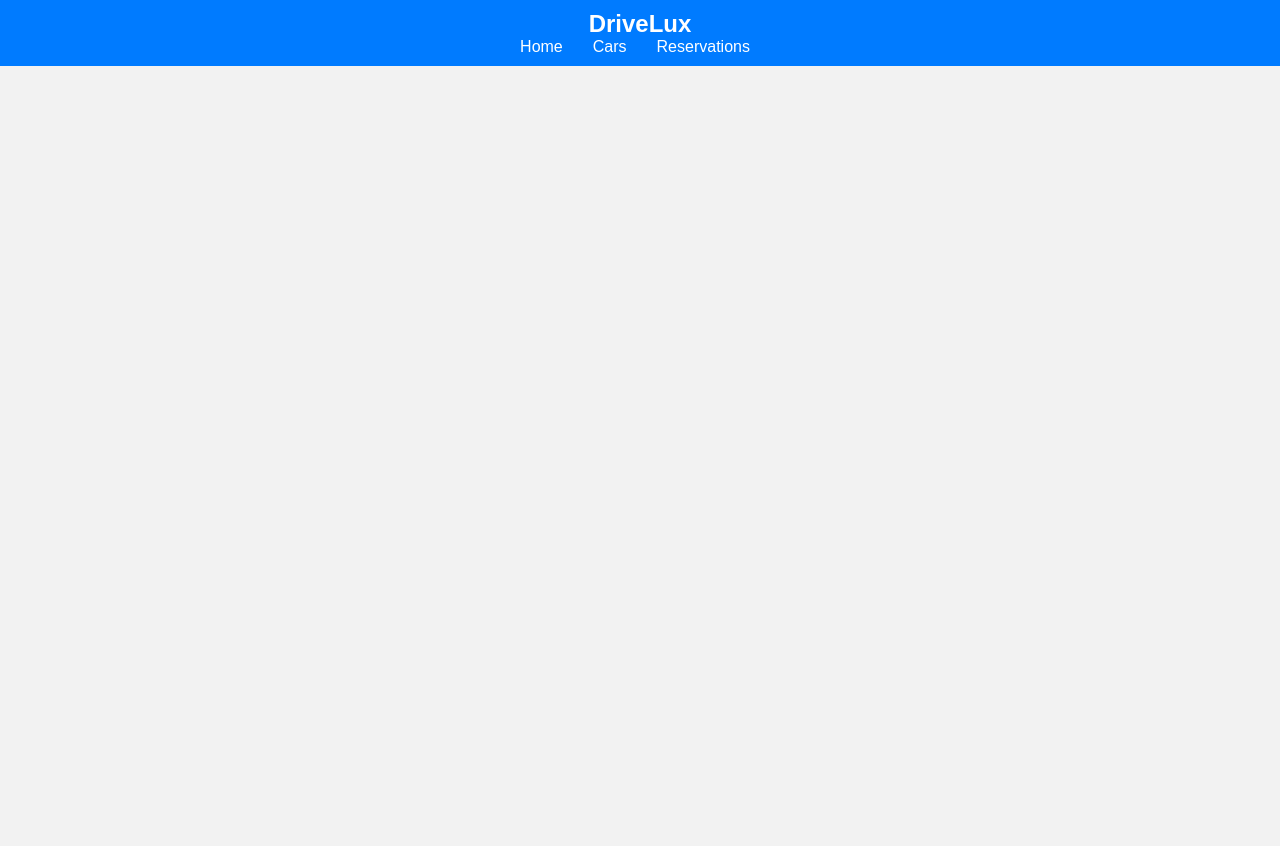
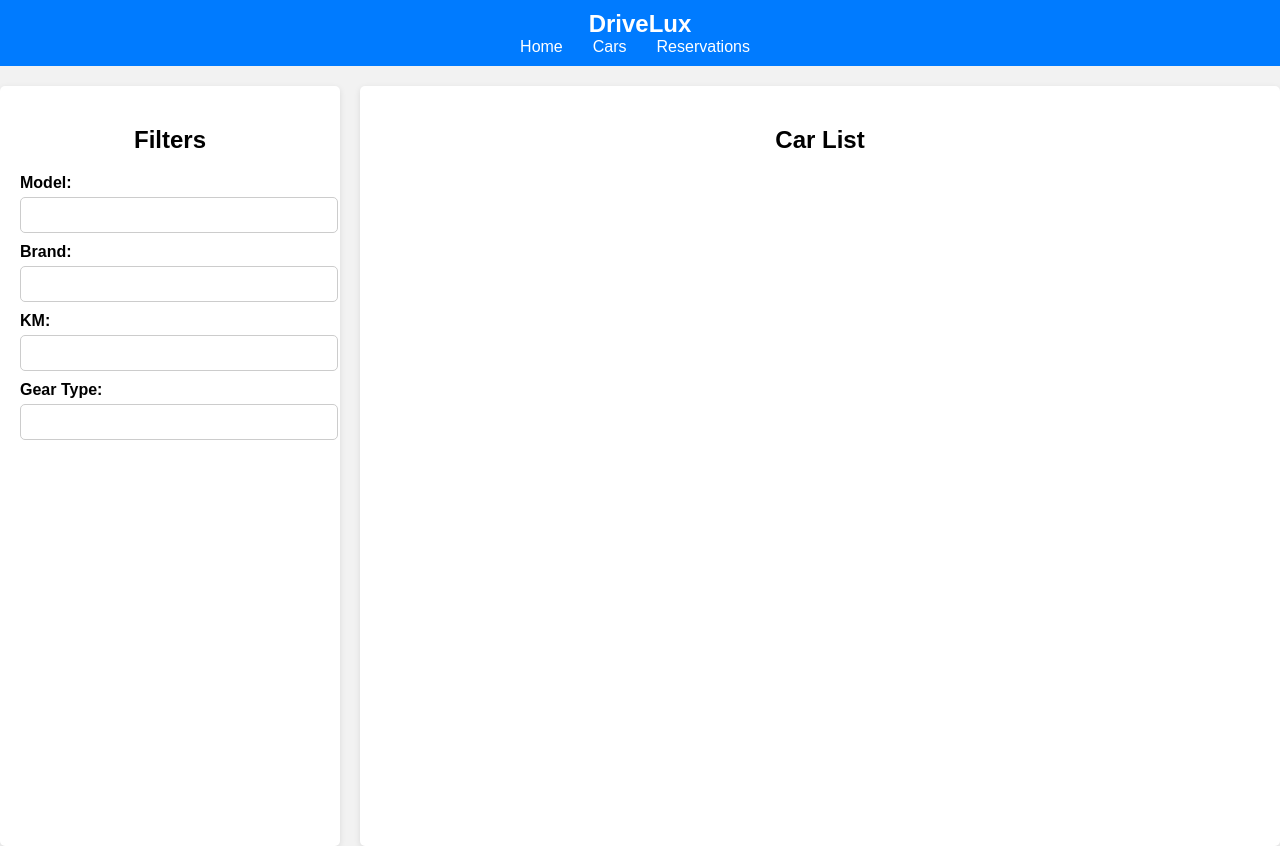
Before and after one commit to demiremir/driveluxfront, a React (Create React App) app: page /cars in a window 1280 px wide. Before the commit the page ends 800 px from the top, so only its background shows below. Built offline with nearby package versions, Linux system fonts and the light colour scheme.

Commit message:
cars page
filter side bar and car list

```diff
--- a/src/App.css
+++ b/src/App.css
@@ -105,3 +105,57 @@ button {
   color: #fff;
   text-decoration: none;
 }
+
+.page-container {
+  display: flex;
+  margin-top: 20px;
+}
+
+.sidebar {
+  width: 300px;
+  padding: 20px;
+  background-color: #fff;
+  border-radius: 5px;
+  box-shadow: 0 2px 6px rgba(0, 0, 0, 0.1);
+}
+
+.sidebar-content {
+  margin-bottom: 20px;
+}
+
+.filter-group {
+  margin-bottom: 10px;
+}
+
+.filter-group label {
+  display: block;
+  margin-bottom: 5px;
+  font-weight: bold;
+  text-align: left;
+}
+
+.content {
+  padding: 20px;
+  background-color: #fff;
+  border-radius: 5px;
+  box-shadow: 0 2px 6px rgba(0, 0, 0, 0.1);
+  height: calc(100vh - 80px); /* Sayfanın tamamını kaplayacak şekilde ayarlayın */
+  overflow-y: auto; /* İçeriğin kaydırılabilir olmasını sağlar */
+}
+
+.content h2 {
+  margin-bottom: 10px;
+}
+
+.filter-group input {
+  width: 100%;
+  padding: 8px;
+  font-size: 16px;
+  border-radius: 5px;
+  border: 1px solid #ccc;
+}
+
+.content-container {
+  flex: 1;
+  margin-left: 20px;
+}
--- a/src/App.js
+++ b/src/App.js
@@ -3,6 +3,7 @@ import { BrowserRouter as Router, Routes, Route } from 'react-router-dom';
 import LoginForm from './components/LoginForm';
 import Signupform from './components/Signupform';
 import Header from './components/Header';
+import CarsPage from './components/CarsPage';
 import './App.css';
 
 function App() {
@@ -13,6 +14,7 @@ function App() {
         <Routes>
           <Route path="/" element={<LoginForm />} />
           <Route path="/signup" element={<Signupform />} />
+          <Route path="/cars" element={<CarsPage/>} />
         </Routes>
       </div>
     </Router>
--- /dev/null
+++ b/src/components/CarsPage.js
@@ -0,0 +1,37 @@
+import React from 'react';
+
+const CarsPage = () => {
+  return (
+    <div className="page-container">
+      <div className="sidebar">
+        <div className="sidebar-content">
+          <h2>Filters</h2>
+          <div className="filter-group">
+            <label htmlFor="model">Model:</label>
+            <input type="text" id="model" />
+          </div>
+          <div className="filter-group">
+            <label htmlFor="brand">Brand:</label>
+            <input type="text" id="brand" />
+          </div>
+          <div className="filter-group">
+            <label htmlFor="km">KM:</label>
+            <input type="text" id="km" />
+          </div>
+          <div className="filter-group">
+            <label htmlFor="gear-type">Gear Type:</label>
+            <input type="text" id="gear-type" />
+          </div>
+        </div>
+      </div>
+      <div className="content-container">
+        <div className="content">
+          <h2>Car List</h2>
+          {/* Araba listesi */}
+        </div>
+      </div>
+    </div>
+  );
+};
+
+export default CarsPage;
```
